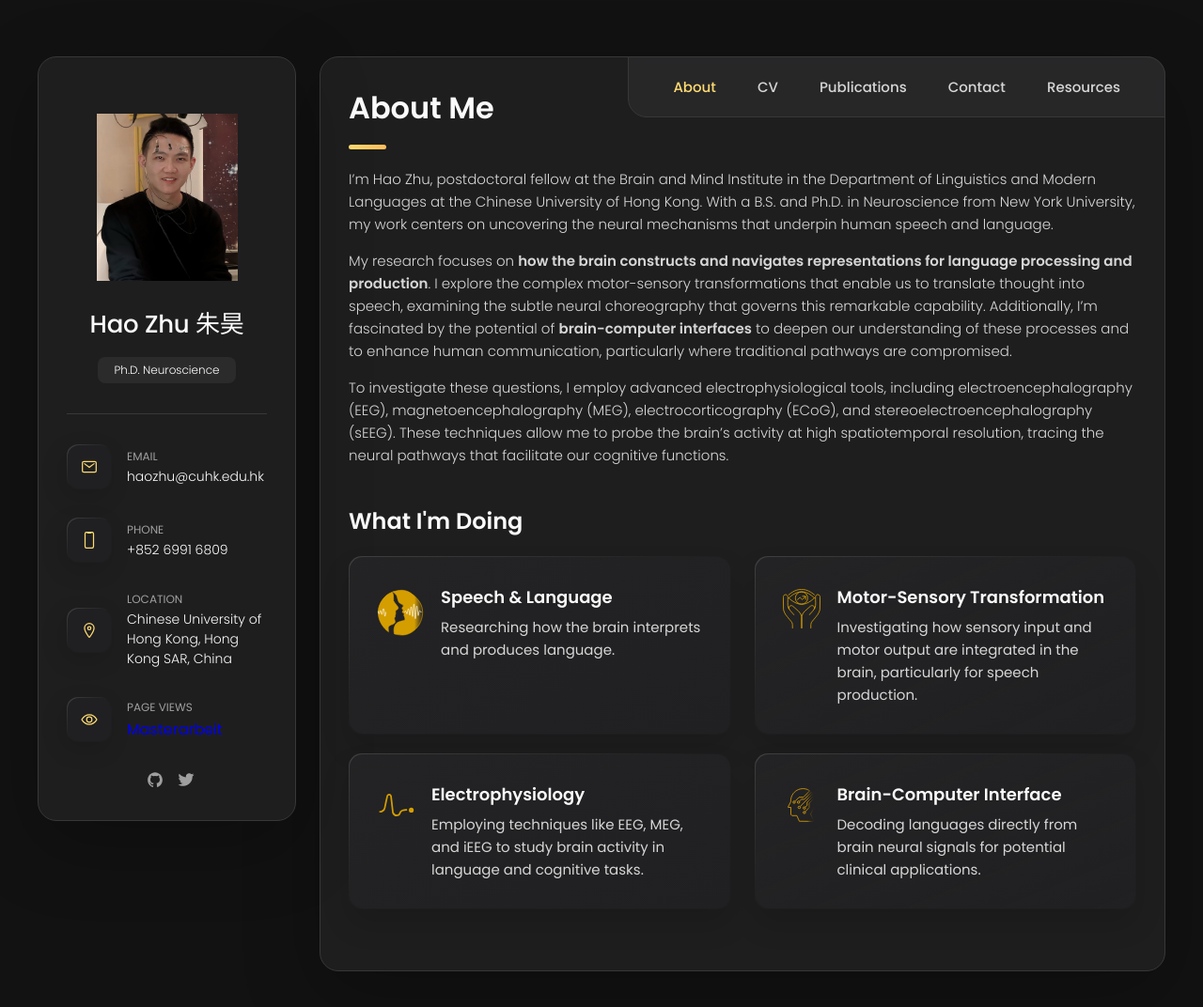
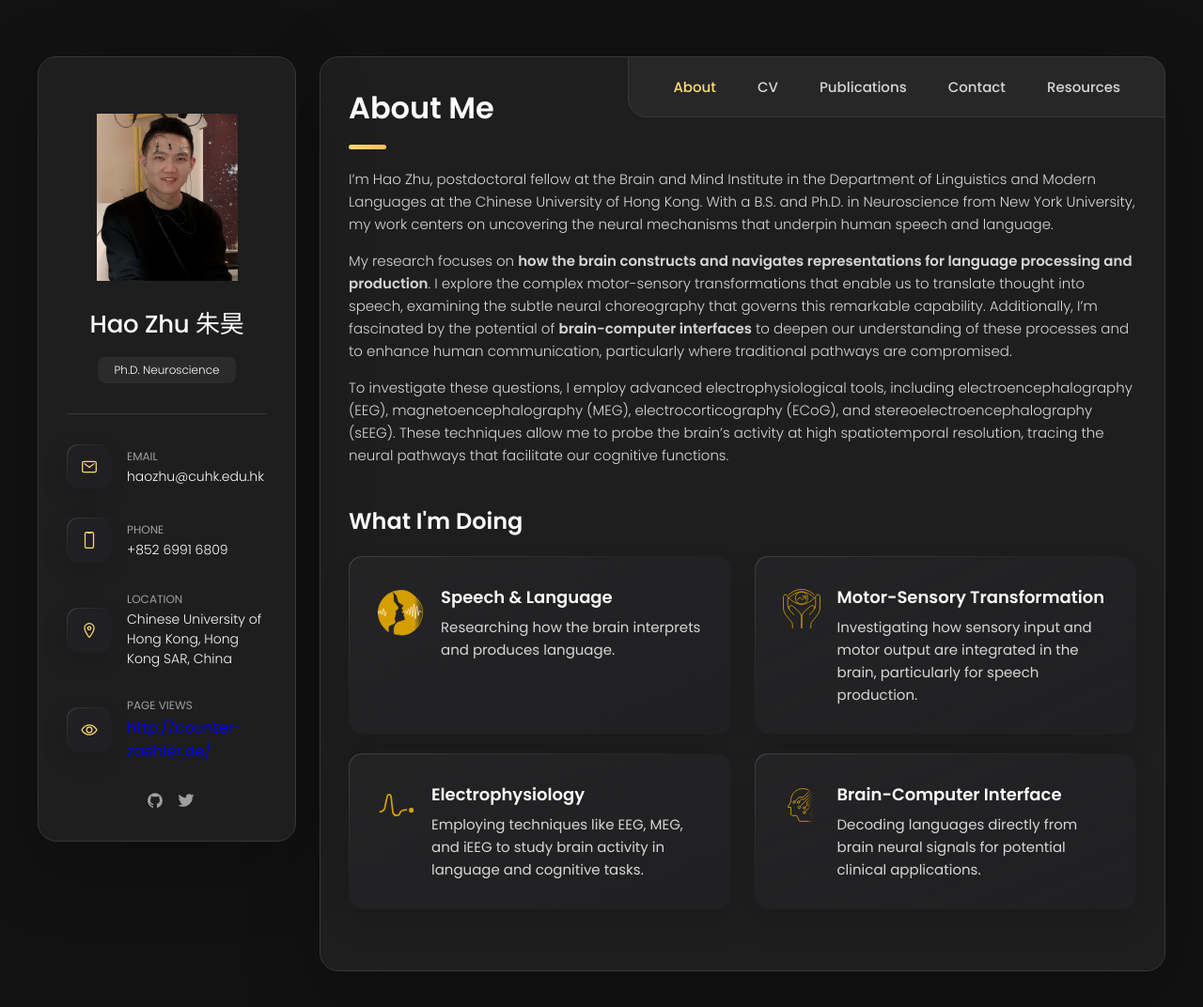
Before and after one commit to HaoZ94/haosite, a plain HTML site: page index.html in a window 1280 px wide. Shown: the whole page at 94% size. Drawn offline with nearby package versions, Linux system fonts and the light colour scheme.

Commit message:
Add files via upload

```diff
--- a/index.html
+++ b/index.html
@@ -93,20 +93,6 @@
 
           </li>
 
-          <!-- <li class="contact-item">
-
-            <div class="icon-box">
-              <ion-icon name="calendar-outline"></ion-icon>
-            </div> -->
-
-            <!-- <div class="contact-info">
-              <p class="contact-title">Birthday</p>
-
-              <time datetime="1982-06-23">June 23, 1982</time>
-            </div> -->
-
-          <!-- </li> -->
-
           <li class="contact-item">
 
             <div class="icon-box">
@@ -121,7 +107,6 @@
 
           </li>
 
-
           <li class="contact-item">
 
             <div class="icon-box">
@@ -129,11 +114,8 @@
             </div>
             <div class="contact-info">
               <p class="contact-title">Page Views</p>
-                <script type="text/javascript" src="https://www.free-counters.org/count/i8ym">
-                </script>
-                <a href='https://www.acadoo.de/leistungen/ghostwriter-masterarbeit/'>Masterarbeit</a>
-                <script type='text/javascript' src='https://whomania.com/ctr?id=71007a3a8b0df71dc105b9d55ba90d5b8120cdbd'>
-                </script>
+                <script type="text/javascript" src="https://www.free-counters.org/count/iab0"></script>
+                 <a href='http://www.counter-zaehler.de/'>http://counter-zaehler.de/</a> <script type='text/javascript' src='https://www.whomania.com/ctr?id=0e8a43ce62b13c0faf867e8a711791f816321411'></script>
             </div>
 
           </li>
@@ -161,10 +143,6 @@
       </div>
 
     </aside>
-
-
-
-
 
     <!--
       - #main-content
```
